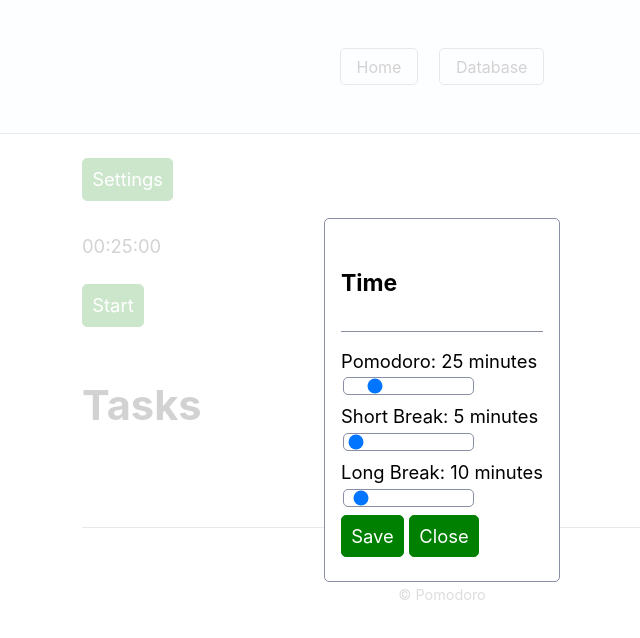
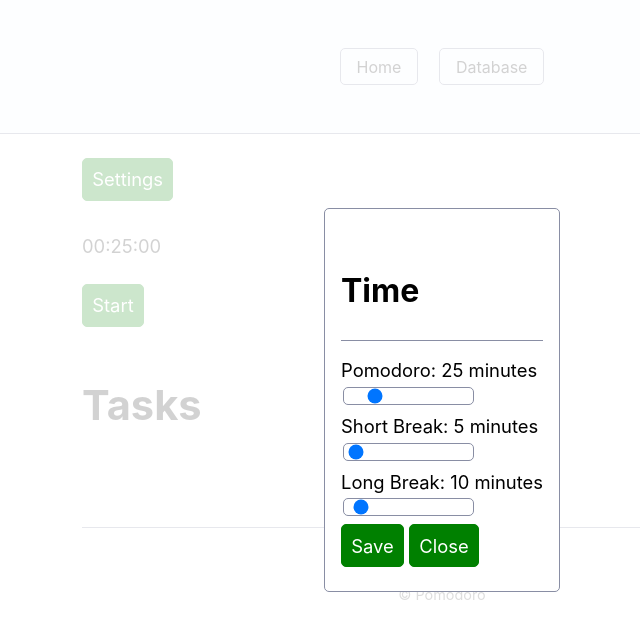
Before and after one commit to SzilvasiPeter/pomodoro-svelte, a SvelteKit app: page / in a window 1280 px wide. Both pictures are taken after a click on the button "Settings". Shown: the top 638 px of the page, without its empty margins (198-838 px from the left). Built offline with nearby package versions, Linux system fonts and the light colour scheme.

Commit message:
Remove form HTML element

```diff
--- a/src/routes/Pomodoro.svelte
+++ b/src/routes/Pomodoro.svelte
@@ -77,19 +77,21 @@
 </script>
 
 <dialog id="confirmation-dialog">
-  <form>
-    <h4>Time</h4>
+  <h3>Time</h3>
+
   <hr/>
+
   <label for="workTime">Pomodoro: {workTime} minutes</label>
   <input type="range" bind:value={workTime} min="1" max="120" step="1" />
   <label for="shortBreakTime">Short Break: {shortBreakTime} minutes</label>
   <input type="range" bind:value={shortBreakTime} min="1" max="120" step="1" />
   <label for="longBreakTime">Long Break: {longBreakTime} minutes</label>
   <input type="range" bind:value={longBreakTime} min="1" max="120" step="1" />
+
   <br/>
+
   <button type="button" on:click={saveSettings}>Save</button>
   <button type="button" on:click={closeSettings}>Close</button>
-  </form>
 </dialog>
 
 <header>
```
Lines whose indentation alone changed are shown as unchanged.
